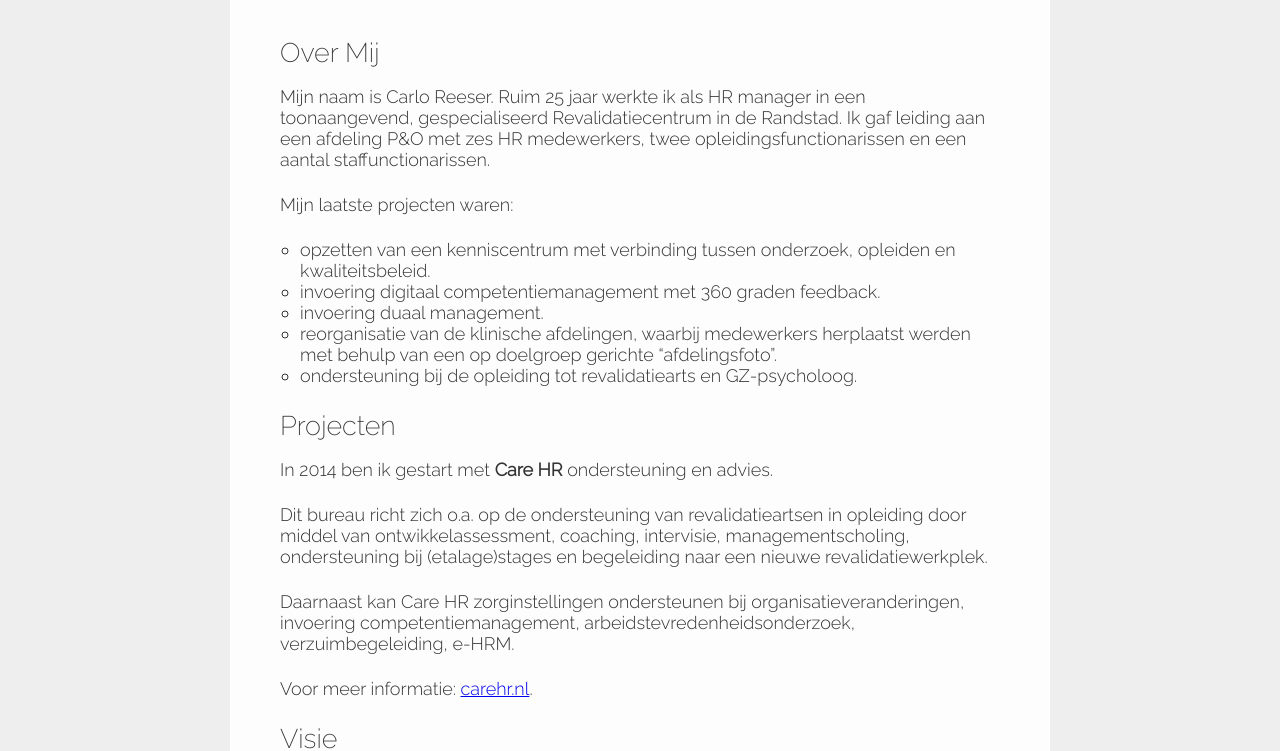
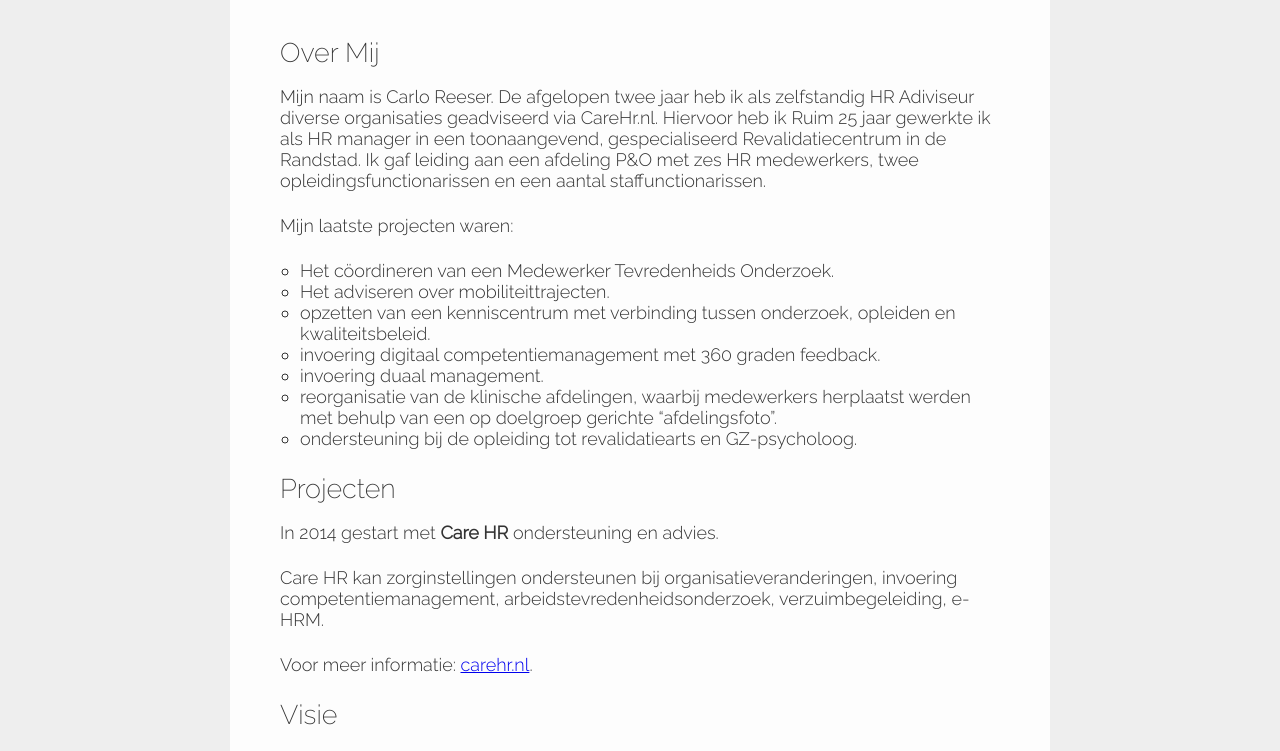
Before and after one commit to ngerritsen/carloreeser, a plain HTML site: page index.html in a window 1280 px wide. Shown: the part 578-1329 px from the top of the page. Drawn offline with Linux system fonts and the light colour scheme; a script that the page names is missing.

Commit message:
Improved content

```diff
--- a/index.html
+++ b/index.html
@@ -63,10 +63,12 @@
 
 		<h2 name="over-mij">Over Mij</h2>
 
-            <p>Mijn naam is Carlo Reeser. Ruim  25 jaar werkte ik als HR manager in een toonaangevend, gespecialiseerd Revalidatiecentrum in de Randstad. Ik gaf leiding aan een afdeling P&O met zes HR medewerkers, twee opleidingsfunctionarissen en een aantal staffunctionarissen.</p>
+		<p>Mijn naam is Carlo Reeser. De afgelopen twee jaar heb ik als zelfstandig HR Adiviseur diverse organisaties geadviseerd via CareHr.nl. Hiervoor heb ik Ruim  25 jaar gewerkte ik als HR manager in een toonaangevend, gespecialiseerd Revalidatiecentrum in de Randstad. Ik gaf leiding aan een afdeling P&O met zes HR medewerkers, twee opleidingsfunctionarissen en een aantal staffunctionarissen.</p>
 
 		<p>Mijn laatste projecten waren:
 			<ul>
+				<li>Het cöordineren van een Medewerker Tevredenheids Onderzoek.</li>
+				<li>Het adviseren over mobiliteittrajecten.</li>
 				<li>opzetten van een kenniscentrum met verbinding tussen onderzoek, opleiden en kwaliteitsbeleid.</li>
 				<li>invoering digitaal competentiemanagement met 360 graden feedback.</li>
 				<li>invoering duaal management.</li>
@@ -77,11 +79,10 @@
 
 		<h2 name="projecten">Projecten</h2>
 
-            <p>In 2014 ben ik gestart met <strong>Care HR</strong> ondersteuning en advies.</p>
+		<p>In 2014 gestart met <strong>Care HR</strong> ondersteuning en advies.</p>
 
-            <p>Dit bureau richt zich o.a. op de ondersteuning van revalidatieartsen in opleiding door middel van ontwikkelassessment, coaching, intervisie, managementscholing, ondersteuning bij (etalage)stages en begeleiding naar een nieuwe revalidatiewerkplek.</p>
 
-            <p>Daarnaast kan Care HR zorginstellingen ondersteunen bij organisatieveranderingen, invoering competentiemanagement, arbeidstevredenheidsonderzoek, verzuimbegeleiding, e-HRM.</p>
+		<p>Care HR kan zorginstellingen ondersteunen bij organisatieveranderingen, invoering competentiemanagement, arbeidstevredenheidsonderzoek, verzuimbegeleiding, e-HRM.</p>
 
 		<p>Voor meer informatie: <a href="http://www.carehr.nl" target="_top">carehr.nl</a>.</p>
 
@@ -134,7 +135,7 @@
 
 	<div id="contact">
 
-			<p>U kunt contact met mij opnemen via mail of telefonisch. Via de mail zal ik u zo snel mogelijk antwoord geven.</p>
+		<p>U kunt contact met mij opnemen via mail of telefoon.</p>
 
 		<ul>
 			<li><a href="mailto:info@CareHr.nl"><img src="img/mail.png" class="icon">info@CareHR.nl</a></li>
```
Lines whose indentation alone changed are shown as unchanged.
